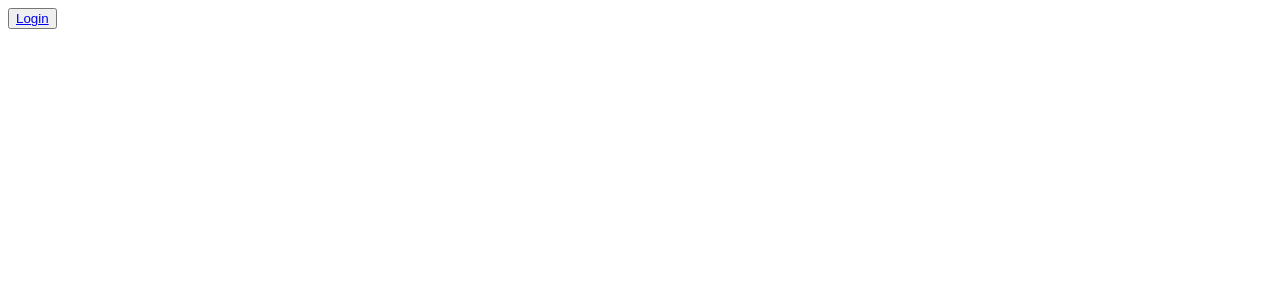
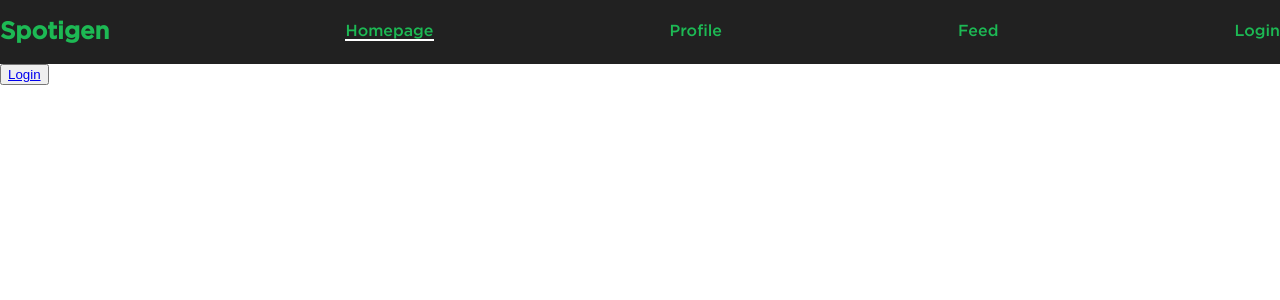
Before and after one commit to jaydenjo7/spoti_gen, a React (Create React App) app in the folder client/: page / in a window 1280 px wide. Shown: the top 300 px of the page. Built offline with nearby package versions, Linux system fonts and the light colour scheme.

Commit message:
header is complete

```diff
--- a/client/public/index.html
+++ b/client/public/index.html
@@ -1,14 +1,12 @@
 <!DOCTYPE html>
 <html lang="en">
+
 <head>
   <meta charset="utf-8" />
   <link rel="icon" href="%PUBLIC_URL%/favicon.ico" />
   <meta name="viewport" content="width=device-width, initial-scale=1" />
   <meta name="theme-color" content="#000000" />
-    <meta
-      name="description"
-      content="Web site created using create-react-app"
-    />
+  <meta name="description" content="Web site created using create-react-app" />
   <link rel="apple-touch-icon" href="%PUBLIC_URL%/logo192.png" />
   <!--
       manifest.json provides metadata used when your web app is installed on a
@@ -25,7 +23,20 @@
       Learn how to configure a non-root public URL by running `npm run build`.
     -->
   <title>React App</title>
+
+
+  <style>
+    @font-face {
+      font-family: "Gotham Medium";
+      src: url("./fonts/GothamMedium.ttf") format("truetype");
+      font-weight: normal;
+      font-style: normal;
+    }
+  </style>
+
+
 </head>
+
 <body>
   <noscript>You need to enable JavaScript to run this app.</noscript>
   <div id="root"></div>
@@ -40,4 +51,5 @@
       To create a production bundle, use `npm run build` or `yarn build`.
     -->
 </body>
+
 </html>
--- a/client/src/App.js
+++ b/client/src/App.js
@@ -30,6 +30,7 @@ import Homepage from "./Components/Homepage";
 import ProfilePage from "./Components/ProfilePage";
 import Feedpage from "./Components/Feedpage";
 import { Route, Routes } from "react-router-dom";
+import Header from "./Components/Header";
 
 const App = () => {
   const code = new URLSearchParams(window.location.search).get("code");
@@ -37,9 +38,10 @@ const App = () => {
 
   return (
     <>
+      <Header />
       {accessToken ? (
         <Routes>
-          <Route path="/" element={<Homepage />} />
+          <Route path="/" element={<Homepage code={code} />} />
           <Route path="/profile" element={<ProfilePage code={code} />} />
           <Route path="/feed" element={<Feedpage code={code} />} />
         </Routes>
--- a/client/src/Components/Header.js
+++ b/client/src/Components/Header.js
@@ -1,11 +1,86 @@
 import React from "react";
+import styled from "styled-components";
+import { NavLink } from "react-router-dom";
+import { useState, useEffect } from "react";
+import axios from "axios";
+import { COLORS } from "../GlobalStyles";
 
 const Header = () => {
+  const accessToken = localStorage.getItem("accessToken");
+  const notLoggedIn = !accessToken;
+  const [profilePic, setProfilePic] = useState("");
+
+  useEffect(() => {
+    if (!accessToken) return;
+    axios
+      .get("https://api.spotify.com/v1/me", {
+        headers: {
+          Authorization: `Bearer ${accessToken}`,
+        },
+      })
+      .then((res) => {
+        setProfilePic(res.data.images[0].url);
+      })
+      .catch((err) => {
+        console.log(err);
+      });
+  }, [accessToken]);
+
   return (
-    <div>
-      <Link to="/"></Link>
-    </div>
+    <HeaderContainer>
+      <StyledTitle>Spotigen</StyledTitle>
+      <div>
+        <StyledLinks to="/">Homepage</StyledLinks>
+      </div>
+      <div>
+        <StyledLinks to="/profile">Profile</StyledLinks>
+      </div>
+      <div>
+        <StyledLinks to="/feed">Feed</StyledLinks>
+      </div>
+      {notLoggedIn ? (
+        <StyledLinks to="/login">
+          <p>Login</p>
+        </StyledLinks>
+      ) : (
+        <StyledProfilePic
+          src={profilePic}
+          alt="user's Spotify profile picture"
+        />
+      )}
+    </HeaderContainer>
   );
 };
 
+const HeaderContainer = styled.div`
+  display: flex;
+  justify-content: space-between;
+  align-items: center;
+  background-color: ${COLORS.darkerGrey};
+  width: 100%;
+  height: 100%;
+  padding: 0;
+  margin: 0;
+  box-sizing: border-box;
+`;
+
+const StyledLinks = styled(NavLink)`
+  text-decoration: none;
+  color: ${COLORS.green};
+
+  &.active {
+    border-bottom: 2px solid white;
+  }
+`;
+
+const StyledProfilePic = styled.img`
+  height: 40px;
+  width: 40px;
+  border-radius: 50%;
+`;
+
+const StyledTitle = styled.h2`
+  color: ${COLORS.green};
+`;
+
 export default Header;
--- a/client/src/Components/Homepage.js
+++ b/client/src/Components/Homepage.js
@@ -1,10 +1,10 @@
 import React from "react";
 import { Link } from "react-router-dom";
+import Header from "./Header";
 const Homepage = () => {
   return (
     <>
-      <div>homepageee</div>
-      {/* <Link to="/login">login</Link> */}
+      <div>Homepage</div>
     </>
   );
 };
--- a/client/src/Components/ProfilePage.js
+++ b/client/src/Components/ProfilePage.js
@@ -5,6 +5,7 @@ import useAuth from "../useAuth";
 const ProfilePage = ({ code }) => {
   const accessToken = useAuth(code);
   const [userName, setUserName] = useState("");
+  const [profilePic, setProfilePic] = useState("");
 
   useEffect(() => {
     if (!accessToken) return;
@@ -16,6 +17,7 @@ const ProfilePage = ({ code }) => {
       })
       .then((res) => {
         setUserName(res.data.display_name);
+        setProfilePic(res.data.images[0].url);
       })
       .catch((err) => {
         console.log(err);
@@ -25,7 +27,7 @@ const ProfilePage = ({ code }) => {
   return (
     <div>
       <h1>Welcome, {userName}</h1>
-      <img src="https://i.scdn.co/image/ab6775700000ee85aea295ca3db5dda78f4b986c" />
+      <img src={profilePic} />
     </div>
   );
 };
--- /dev/null
+++ b/client/src/GlobalStyles.js
@@ -0,0 +1,25 @@
+import { createGlobalStyle } from "styled-components";
+import GothamMedium from "./fonts/GothamMedium.ttf";
+
+export const COLORS = {
+  green: "#1db954",
+  darkerGrey: "#212121",
+  black: "#121212",
+  darkGrey: "#535353",
+  lightGrey: " #b3b3b3",
+};
+
+export const GlobalStyles = createGlobalStyle`
+  @font-face {
+    font-family: "Gotham Medium";
+    src:url(${GothamMedium}) format("truetype");
+    font-weight: normal;
+    font-style: normal;
+  }
+
+  body {
+    font-family: "Gotham Medium", sans-serif;
+margin: 0;
+padding: 0;
+  }
+`;
--- a/client/src/globalStyles.css
+++ /dev/null
@@ -1,7 +0,0 @@
-:root {
-    --primary-color: #1db954;
-    --secondary-color: #212121;
-    --tertiary-color: #121212;
-    --quaternary-color: #535353;
-    --quinary-color: #b3b3b3;
-}
--- a/client/src/index.js
+++ b/client/src/index.js
@@ -1,12 +1,13 @@
 import React from "react";
 import ReactDOM from "react-dom/client";
 import App from "./App";
-import "./globalStyles.css";
 import { BrowserRouter } from "react-router-dom";
+import { GlobalStyles } from "./GlobalStyles";
 
 const root = ReactDOM.createRoot(document.getElementById("root"));
 root.render(
   <BrowserRouter>
+    <GlobalStyles />
     <App />
   </BrowserRouter>,
   document.getElementById("root")
```
Also changed, not shown: client/src/fonts/GothamMedium.ttf (added). Lines whose indentation alone changed are shown as unchanged.
